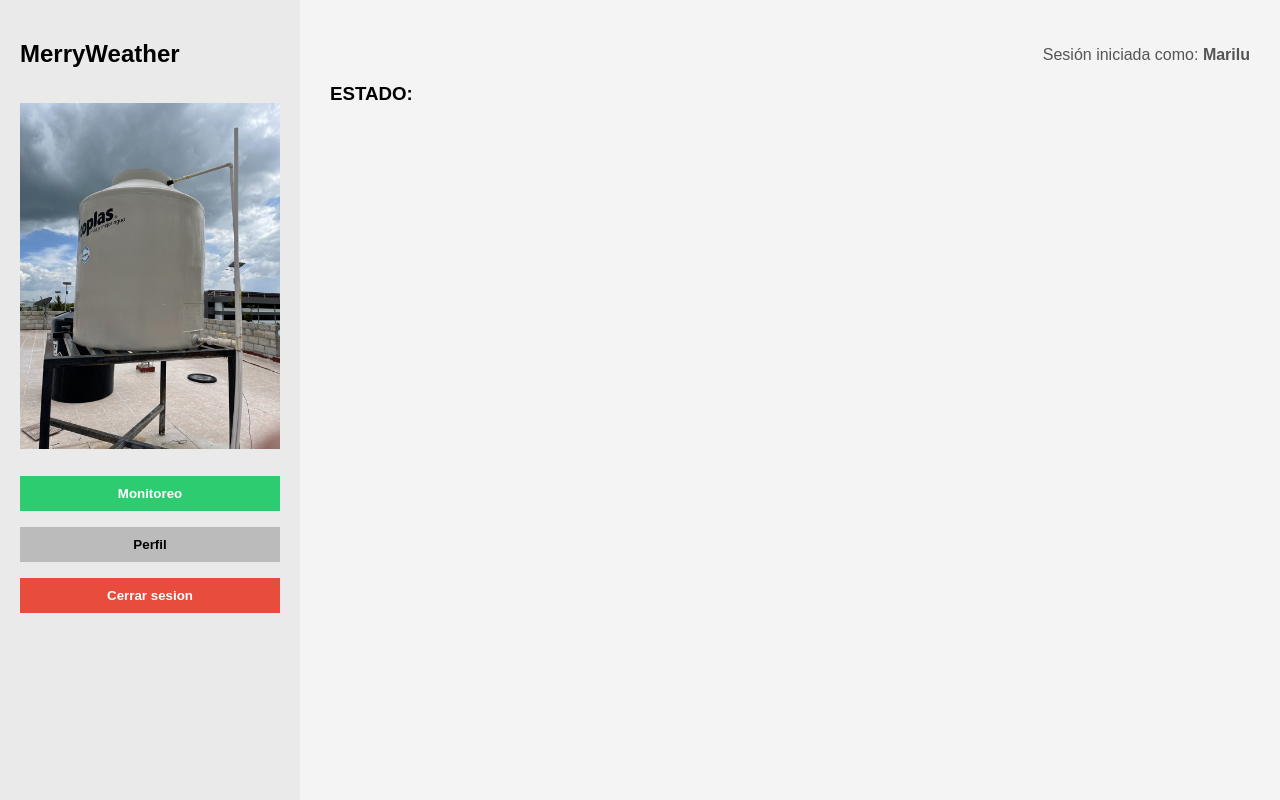
After one commit to ErikAlvarado/MerryWeather, a PHP site: page /views/index.php in a window 1280 px wide. The commit adds this page. Run offline with PHP 8.4, Linux system fonts and the light colour scheme; the visitor is signed in with stand-in values (Sample User, id 1).

Commit message:
Login, sesiones y logout funcionando e fix de duplicado

```diff
--- a/index.php
+++ b/index.php
@@ -2,9 +2,9 @@
 session_start();
 
 if (isset($_SESSION['id_user'])) {
-    header("Location: views/index.php");
+    header("Location: views/login.php");
 } else {
-    header("Location: views/login.php");
+    header("Location: views/home.php");
 }
 
 exit();
--- a/models/Tanks.php
+++ b/models/Tanks.php
@@ -23,3 +23,4 @@ class Tanks {
     }
 
 }
+?>
--- a/style.css
+++ b/style.css
@@ -15,6 +15,7 @@ header {
     padding: 15px;
     color: white;
     box-shadow: 0 0 10px rgba(0, 0, 0, 0.623);
+    justify-content: space-between;
 }
 nav a {
     color: white;
--- /dev/null
+++ b/views/index.php
@@ -0,0 +1,36 @@
+<?php
+session_start();
+
+if (!isset($_SESSION['user'])) {
+    header("Location: login.php");
+    exit;
+}
+?>
+<!DOCTYPE html>
+<html lang="es">
+<head>
+  <meta charset="UTF-8">
+  <title>Monitoreo</title>
+  <link rel="stylesheet" href="style2.css">
+</head>
+<body>
+<div class="dashboard">
+  <aside class="sidebar">
+    <h2>MerryWeather</h2>
+    <img src="../img/tinaco.jpg" alt="tinaco">
+    <button class="btn green">Monitoreo</button>
+    <button class="btn gray">Perfil</button>
+    <a href="../controller/logout.php">
+    <button class="btn red">Cerrar sesion</button>
+    </a>
+  </aside>
+  <!-- CONTENIDO -->
+  <main class="content">
+    <p class="session">Sesión iniciada como: <strong>Marilu</strong></p>
+
+    <h3>ESTADO:</h3>
+  </main>
+
+</div>
+</body>
+</html>
--- /dev/null
+++ b/views/style2.css
@@ -0,0 +1,64 @@
+body {
+  margin: 0;
+  font-family: Arial, sans-serif;
+  background: #f4f4f4;
+}
+
+.dashboard {
+  display: flex;
+  min-height: 100vh;
+}
+
+
+.sidebar {
+  width: 260px;
+  background: #eaeaea;
+  padding: 20px;
+}
+
+.sidebar img {
+  width: 100%;
+  margin: 15px 0;
+}
+
+/* BOTONES */
+.btn {
+  width: 100%;
+  padding: 10px;
+  margin: 8px 0;
+  border: none;
+  cursor: pointer;
+  font-weight: bold;
+}
+
+.green { background: #2ecc71; color: white; }
+.red { background: #e74c3c; color: white; }
+.gray { background: #bbb; }
+
+/* CONTENIDO */
+.content {
+  flex: 1;
+  padding: 30px;
+}
+
+.session {
+  text-align: right;
+  color: #555;
+}
+
+.activo {
+  color: green;
+}
+
+/* BARRAS */
+.progress {
+  background: #ddd;
+  height: 15px;
+  border-radius: 5px;
+  overflow: hidden;
+}
+
+.progress-fill {
+  height: 100%;
+  background: green;
+}
```
Also changed, not shown: controller/LoginController.php (added, +26 -0 lines), controller/logout.php (added, +12 -0 lines), models/User.php (+16 -6 lines), models/login.php (added, +23 -0 lines), models/sliders.js (added, +27 -0 lines), views/home.php (+16 -3 lines), views/layout/header.php (+5 -3 lines), views/login.php (+3 -4 lines), views/logout.php (added, +7 -0 lines), views/style.css (added, +41 -0 lines), views/tanks.php (added, +15 -0 lines), controller/AuthController.php (line endings or trailing spaces), img/slider.png (added), img/tinaco.jpg (added).
